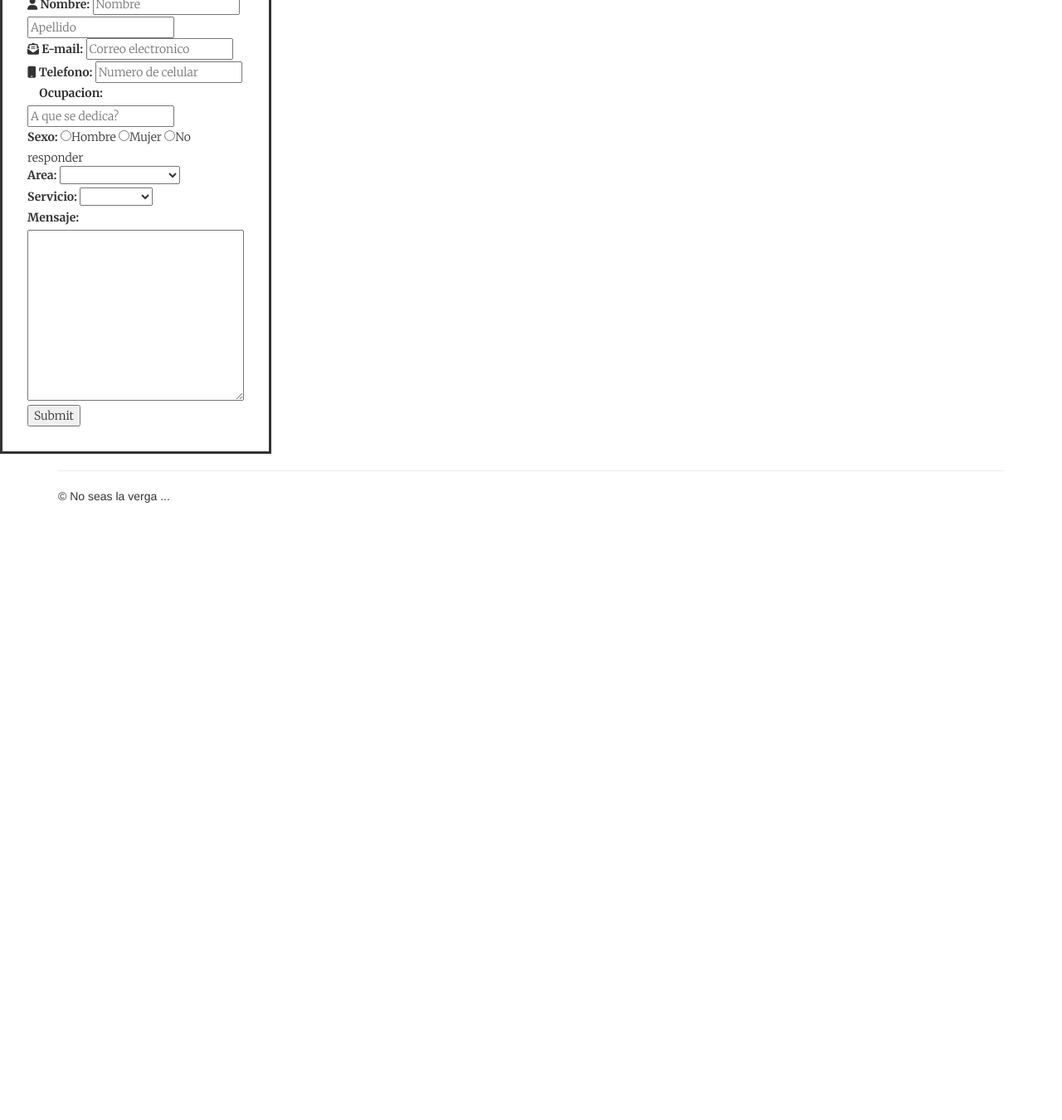
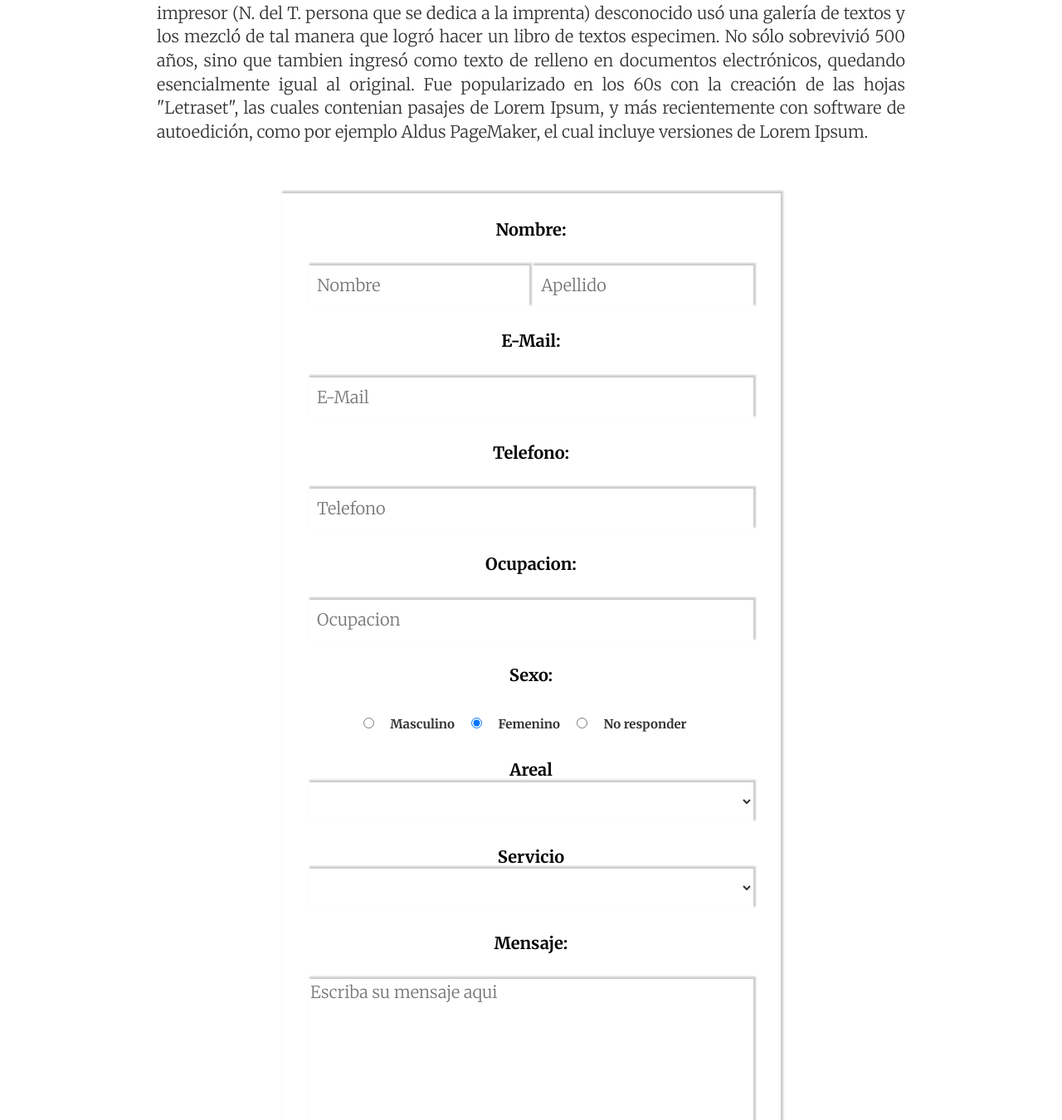
Before and after one commit to SolimanHub/abogado1, a plain HTML site: page index.html in a window 1280 px wide. Shown: the part 792-2142 px from the top of the page at 83% size. Before the commit the page ends 1430 px from the top, so only its background shows below. Drawn offline with nearby package versions, Linux system fonts and the light colour scheme.

Commit message:
Contacto creado

```diff
--- /dev/null
+++ b/css/contacto.css
@@ -0,0 +1,134 @@
+#apellido {
+  width: 49%;
+}
+
+.br {
+  margin-top: 2rem;
+}
+
+.contacto {
+  display: grid;
+  grid-template-columns: repeat(12, 1fr);
+  grid-gap: 5rem;
+}
+
+.contacto-form .formulario .input{
+  width: 99%;
+}
+
+.contacto-form .formulario .label {
+  font-size: 2rem;
+  color: black;
+}
+.contacto-form .formulario {
+  padding: 3rem;
+  box-shadow: 2px -2px 2px 1px rgba(0, 0, 0, 0.2);
+}
+
+.contacto-form .formulario .btn {
+  padding: 1rem 4rem;
+  font-size: 2rem;
+}
+
+.contacto-form .formulario select {
+  width: 99%;
+  background-color: rgba(255,255,255,.89);
+  padding: 1rem;
+  box-shadow: 2px -2px 2px 1px rgba(0, 0, 0, 0.2);
+  font-size: 2rem;
+  border: none;
+}
+.contacto-form .formulario input {
+  padding: 1rem;
+  box-shadow: 2px -2px 2px 1px rgba(0, 0, 0, 0.2);
+  font-size: 2rem;
+  border: none;
+}
+
+.contacto-form .formulario .iradio{
+  padding: 1rem;
+  box-shadow: 0 0 rgba(0, 0, 0, 0.2);
+  border: none;
+}
+
+.contacto-form .formulario textarea{
+  border: none;
+  font-size: 2rem;
+  box-shadow: 2px -2px 2px 1px rgba(0, 0, 0, 0.2);
+}
+
+.contacto-form .formulario .ilabel{
+  font-size: 1.5rem;
+  margin: 0 1em;
+}
+
+#mensaje{
+  width: 99%;
+}
+
+#nombre{
+  width: 49%;
+}
+
+.formulario {
+  grid-column: 2/6;
+  text-align: center;
+}
+@media only screen and (min-width: 1400px) {
+  .contacto-inf {
+    grid-column: 4/10;
+    background-color: grey;
+  }
+
+  .contacto-form{
+    display: grid;
+    grid-template-columns: repeat(6, 1fr);
+    grid-row: 2/auto;
+    grid-column: 4/10;
+  }
+}
+@media only screen and (min-width: 1150px) and (max-width: 1400px){
+  .contacto-inf {
+    grid-column: 3/11;
+    background-color: grey;
+  }
+
+  .contacto-form{
+    display: grid;
+    grid-template-columns: repeat(6, 1fr);
+    grid-row: 2/auto;
+    grid-column: 3/11;
+  }
+
+}
+@media only screen and (min-width: 700px) and (max-width: 1150px){
+  .contacto-inf {
+    grid-column: 2/12;
+    background-color: grey;
+  }
+
+  .contacto-form{
+    display: grid;
+    grid-template-columns: repeat(6, 1fr);
+    grid-row: 2/auto;
+    grid-column: 2/12;
+  }
+}
+@media only screen and (min-width: 360px) and (max-width: 700px){
+  .contacto-inf {
+    grid-column: 1/13;
+    background-color: grey;
+  }
+
+  .contacto-form{
+    display: grid;
+    grid-template-columns: repeat(6, 1fr);
+    grid-row: 2/auto;
+    grid-column: 1/13;
+  }
+
+  .formulario {
+    grid-column: 1/7;
+    text-align: center;
+  }
+}
--- a/css/main.css
+++ b/css/main.css
@@ -17,6 +17,10 @@
     margin-top: 0;
 }
 
+body {
+  font-size: 2rem;
+}
+
 /*c*/
 .container_serv {
   text-align: center;
@@ -33,27 +37,6 @@
 .con_icon_serv {
     font-size: 5rem;
 }
-
-.contenedor-contacto{
-  display: grid;
-  grid-template-columns: repeat(7, 7fr);
-  left: 50%;
-  grid-gap: 10px;
-  grid-auto-rows: minmax(100px, auto);
-  font-family: 'Merriweather', serif;
-}
-.contacto_inf{
-  grid-column: 1 / 8;
-  grid-row: 1;
-}
-
-#contacto {
-    display: block;
-    margin-top: 3rem;
-    padding: 3rem;
-    border: solid;
-}
-
 #conocenos {
   font-family: 'Merriweather', serif;
   padding: 1rem;
@@ -115,8 +98,8 @@
 
 /*m*/
 #menuElements ul li a{
-  color: white;
-  text-shadow: 0.1em 0.1em 0.2em black;
+  color: black;
+  text-shadow: 0.1em 0.1em 0.2em rgba(55,55,55,.7);
 }
 /*n*/
 #nariz {
@@ -124,10 +107,15 @@
     z-index: 1000;
     overflow: hidden;
 }
+
 #navbbar {
+  border: none;
   background: #70767B;
+  color: black;
   font-family: 'Merriweather', serif;
+  box-shadow: 2px -2px 2px 1px rgba(255, 255, 255, 0.7);
 }
+
 #servicios h1{
   font-family: 'Merriweather', serif;
 }
@@ -216,3 +204,146 @@
 .search-left{
     text-align: right;
 }
+/*******************************************/
+
+#apellido {
+  width: 49%;
+}
+
+.br {
+  margin-top: 2rem;
+}
+
+.contacto {
+  display: grid;
+  font-family: 'Merriweather', serif;
+  grid-template-columns: repeat(10, 1fr);
+  grid-gap: 5rem;
+}
+
+.contacto-form .formulario .input{
+  width: 99%;
+}
+
+.contacto-form .formulario .label {
+  font-size: 2rem;
+  color: black;
+}
+.contacto-form .formulario {
+  padding: 3rem;
+  box-shadow: 2px -2px 2px 1px rgba(0, 0, 0, 0.2);
+}
+
+.contacto-form .formulario .btn {
+  padding: 1rem 4rem;
+  font-size: 2rem;
+}
+
+.contacto-form .formulario select {
+  width: 99%;
+  background-color: rgba(255,255,255,.89);
+  padding: 1rem;
+  box-shadow: 2px -2px 2px 1px rgba(0, 0, 0, 0.2);
+  font-size: 2rem;
+  border: none;
+}
+.contacto-form .formulario input {
+  padding: 1rem;
+  box-shadow: 2px -2px 2px 1px rgba(0, 0, 0, 0.2);
+  font-size: 2rem;
+  border: none;
+}
+
+.contacto-form .formulario .iradio{
+  padding: 1rem;
+  box-shadow: 0 0 rgba(0, 0, 0, 0.2);
+  border: none;
+}
+
+.contacto-form .formulario textarea{
+  border: none;
+  font-size: 2rem;
+  box-shadow: 2px -2px 2px 1px rgba(0, 0, 0, 0.2);
+}
+
+.contacto-form .formulario .ilabel{
+  font-size: 1.5rem;
+  margin: 0 1em;
+}
+
+#mensaje{
+  width: 99%;
+}
+
+#nombre{
+  width: 49%;
+}
+
+.formulario {
+  grid-column: 2/6;
+  text-align: center;
+}
+
+.contacto-inf {
+  margin-top: 3rem;
+  text-align: justify;
+}
+
+.contacto-inf h1 {
+  text-align: center;
+}
+
+@media only screen and (min-width: 1400px) {
+  .contacto-inf {
+    grid-column: 2/10;
+  }
+
+  .contacto-form{
+    display: grid;
+    grid-template-columns: repeat(6, 1fr);
+    grid-row: 2/auto;
+    grid-column: 2/10;
+  }
+}
+@media only screen and (min-width: 1150px) and (max-width: 1400px){
+  .contacto-inf {
+    grid-column: 2/10;
+  }
+
+  .contacto-form{
+    display: grid;
+    grid-template-columns: repeat(6, 1fr);
+    grid-row: 2/auto;
+    grid-column: 2/10;
+  }
+
+}
+@media only screen and (min-width: 700px) and (max-width: 1150px){
+  .contacto-inf {
+    grid-column: 1/11;
+  }
+
+  .contacto-form{
+    display: grid;
+    grid-template-columns: repeat(6, 1fr);
+    grid-row: 2/auto;
+    grid-column: 1/11;
+  }
+}
+@media only screen and (min-width: 360px) and (max-width: 700px){
+  .contacto-inf {
+    grid-column: 1/11;
+  }
+
+  .contacto-form{
+    display: grid;
+    grid-template-columns: repeat(6, 1fr);
+    grid-row: 2/auto;
+    grid-column: 1/11;
+  }
+
+  .formulario {
+    grid-column: 1/7;
+    text-align: center;
+  }
+}
--- a/index.html
+++ b/index.html
@@ -169,54 +169,72 @@
 </div>
 </div>
 
-    </div> <!-- /container -->
 
 <div id="part2">
-	<div class="contenedor-contacto">
-	<div id="contacto">
-	  <div class="contacto_inf">
-	    <h1>Ponte en contacto con nosotros</h1>
+
+<div class="contacto">
+<div class="contacto-inf">
+<h1>Informacion general</h1>
+<p>El concepto es simple, tan solo con escribir el nombre del elemento HTML, Emmet producirá el resto ¡Pruébalo en un documento HTML de VS Code!
+</p>
+<p>Lorem Ipsum es simplemente el texto de relleno de las imprentas y archivos de texto. Lorem Ipsum ha sido el texto de relleno estándar de las industrias desde el año 1500, cuando un impresor (N. del T. persona que se dedica a la imprenta) desconocido usó una galería de textos y los mezcló de tal manera que logró hacer un libro de textos especimen. No sólo sobrevivió 500 años, sino que tambien ingresó como texto de relleno en documentos electrónicos, quedando esencialmente igual al original. Fue popularizado en los 60s con la creación de las hojas "Letraset", las cuales contenian pasajes de Lorem Ipsum, y más recientemente con software de autoedición, como por ejemplo Aldus PageMaker, el cual incluye versiones de Lorem Ipsum.
+
+</p>
 </div>
-	  <form name='formulario' id='formulario' method='get'>
-	    <i class='fa fa-user'></i>
-	    <label for="nombre">Nombre: </label>
-	    <input type="text" id='nombre' placeholder="Nombre" required>
-	    <input type="text" placeholder="Apellido" required> <br>
-	    <i class="fas fa-envelope-open-text"></i>
-	    <label for="email">E-mail: </label>
-	    <input type="email" id='email' placeholder="Correo electronico" required><br>
-	    <i class="fas fa-mobile"></i>
-	    <label for="telefono">Telefono: </label>
-	    <input type="number" id='telefono' placeholder="Numero de celular" required><br>
-	    <i class="fa-duotone fa-gear"></i>
-	    <label for="telefono">Ocupacion: </label>
-	    <input type="text" id='ocupacion' placeholder="A que se dedica?" required><br>
-	    <label>Sexo: </label>
-	    <input type="radio" id='rdo_masculino' name="sexo">Hombre
-	    <input type="radio" id='rdo_femenino' name="sexo">Mujer
-	    <input type="radio" id='rdo_noresponde' name="sexo">No responder<br>
-	    <label for="area">Area: </label>
-	    <select name="" id="">
-	      <option value=""></option>
-	      <option value="">Derecho laboral</option>
-	      <option value="">Derecho mercantil</option>
-	      <option value="">Derecho penal</option>
-	    </select><br>
-	    <label for="servicio">Servicio: </label>
-	    <select name="" id="">
-	      <option value=""></option>
-	      <option value="">Servicio 1</option>
-	      <option value="">Servicio 2</option>
-	      <option value="">Servicio 3</option>
-	    </select><br>
+<div class="contacto-form">
+<form class='formulario' action="">
+<label class='label' for="nombre">Nombre:</label><br><br class='br'>
+<input required type="text" placeholder='Nombre' id='nombre'>
+<input required type="text" placeholder='Apellido' id='apellido'><br><br class='br'>
 
-	    <label for="mensaje">Mensaje: </label><br>
-	    <textarea id="mensaje" name="" cols="30" rows="10"></textarea><br>
-	    <input type="submit">
+<label class='label' for="email">E-Mail:</label><br><br class='br'>
+<input type="email"  required placeholder='E-Mail' id='email' class='input'><br><br class='br'>
+
+<label class='label' for="telefono">Telefono:</label><br><br class='br'>
+<input type="number"  required min="79999999" max="99999999" placeholder='Telefono' id='telefono' class='input'><br><br class='br'>
+
+<label class='label' for="ocupacion">Ocupacion:</label><br><br class='br'>
+<input type="text" placeholder='Ocupacion' id='ocupacion' class='input'><br><br class='br'>
+
+<label class='label' for="sexo">Sexo:</label><br><br class='br'>
+<input type="radio" class='iradio' id="sexo1"
+name="contact" value="rm">
+<label class='ilabel' for="sexo1">Masculino</label>
+<input type="radio" checked class='iradio' id="sexo2"
+name="contact" value="rf">
+<label class='ilabel' for="sexo2">Femenino</label>
+<input type="radio" class='iradio' id="sexo3"
+name="contact" value="rn">
+<label class='ilabel' for="sexo3">No responder</label><br><br class='br'>
+
+<label class='label' for="area">Areal</label><br>
+<select name="area" id='area'>
+<option value=""> </option>
+<option value="value2">Derecho laboral</option>
+<option value="value3">Derecho penal</option>
+</select>
+
+<br>
+<br class="br">
+
+<label class='label' for="servicio-select">Servicio</label><br>
+<select name="servicio-select" id='servicio-select'>
+<option value=""> </option>
+<option value="value2">Servicio 1</option>
+<option value="value3">Servicio 2</option>
+</select>
+<br>
+<br class="br">
+<label class='label' for="mensaje">Mensaje:</label><br><br class='br'>
+<textarea  required id="mensaje" name="mensaje" rows="10" placeholder='Escriba su mensaje aqui'></textarea><br><br class='br'>
+
+<input type="submit" class='btn btn-default' placeholder='enviar'>
 </form>
 </div>
 </div>
-      </div>
+</div> <!-- fin part2 -->
+
+</div> <!-- /container -->
 
 <div class="container">
 <hr>
```
Lines whose indentation alone changed are shown as unchanged.
